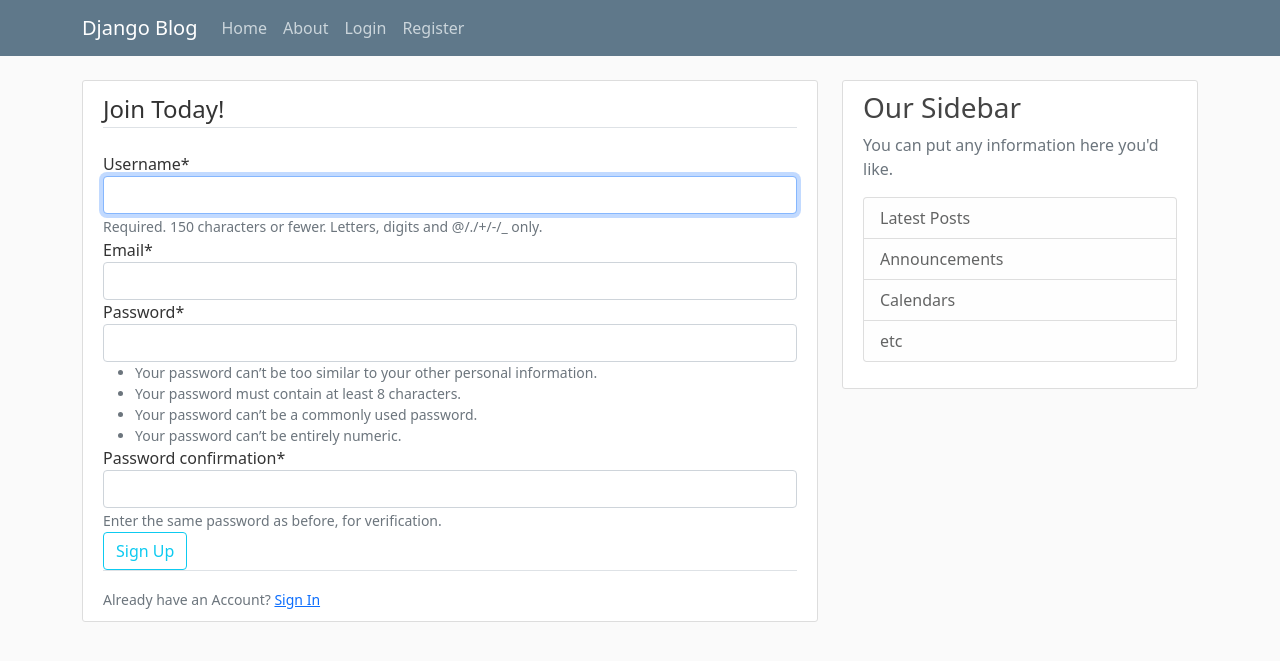
After one commit to v-rishi/corey_django_project, a Django app: page /users/register in a window 1280 px wide. The commit adds this page. Shown: the top 661 px of the page. Run offline with Django 4.2, Linux system fonts and the light colour scheme; some libraries are stand-ins or nearby versions.

Commit message:
After video 6 - created userforms

```diff
--- a/blog/templates/blog/base.html
+++ b/blog/templates/blog/base.html
@@ -28,7 +28,7 @@
             <!-- Navbar Right Side -->
             <div class="navbar-nav">
               <a class="nav-item nav-link" href="#">Login</a>
-              <a class="nav-item nav-link" href="#">Register</a>
+              <a class="nav-item nav-link" href="{% url 'register' %}">Register</a>
             </div>
           </div>
         </div>
@@ -38,6 +38,13 @@
     <main role="main" class="container">
       <div class="row">
         <div class="col-md-8">
+            {% if messages %}
+                {% for message in messages %}
+                    <div class="alert alert-{{message.tags}}">
+                        {{ message }}
+                    </div>
+                {% endfor %}
+            {% endif %}
           {% block content %}{% endblock %}
         </div>
         <div class="col-md-4">
--- a/corey_django_project/settings.py
+++ b/corey_django_project/settings.py
@@ -39,6 +39,7 @@ INSTALLED_APPS = [
     'django.contrib.staticfiles',
     'blog.apps.BlogConfig',
     'users.apps.UsersConfig',
+    'crispy_forms',
 ]
 
 MIDDLEWARE = [
@@ -123,3 +124,5 @@ STATIC_URL = 'static/'
 # https://docs.djangoproject.com/en/4.0/ref/settings/#default-auto-field
 
 DEFAULT_AUTO_FIELD = 'django.db.models.BigAutoField'
+
+CRISPY_TEMPLATE_PACK = 'bootstrap4'
--- a/corey_django_project/urls.py
+++ b/corey_django_project/urls.py
@@ -15,8 +15,10 @@ Including another URLconf
 """
 from django.contrib import admin
 from django.urls import path,include
+# from users import views as user_views
 
 urlpatterns = [
     path('admin/', admin.site.urls),
-    path('blog/',include('blog.urls')),
+    path('blog/', include('blog.urls')),
+    path('users/', include('users.urls')),
 ]
--- /dev/null
+++ b/users/forms.py
@@ -0,0 +1,16 @@
+from django import forms
+from django.contrib.auth.models import User
+from django.contrib.auth.forms import UserCreationForm
+
+
+class UserRegisterForm(UserCreationForm):
+    email = forms.EmailField()  # Default is required=True
+
+    """
+    THis class Meta provides us with a nested namespace and keeps all
+    the configuration in one place
+    """
+
+    class Meta:
+        model = User
+        fields = ['username', 'email', 'password1', 'password2']
--- /dev/null
+++ b/users/templates/users/register.html
@@ -0,0 +1,21 @@
+{% extends 'blog/base.html' %}
+{% load crispy_forms_tags %}
+{% block content %}
+    <div class = "content-section">
+        <form method="POST">
+            {% csrf_token %}
+            <fieldset class="form-group">
+                <legend class="border-bottom mb-4">Join Today!</legend>
+                {{ form|crispy }}
+            </fieldset>
+            <div class="form-group">
+                <button class="btn btn-outline-info" type="submit">Sign Up</button>
+            </div>
+        </form>
+        <div class="border-top pt-3">
+            <small class="text-muted">
+                Already have an Account? <a class="ml-2" href="">Sign In</a>
+            </small>
+        </div>
+    </div>
+{% endblock %}
--- /dev/null
+++ b/users/urls.py
@@ -0,0 +1,6 @@
+from django.urls import path
+from . import views
+
+urlpatterns = [
+    path('register', views.register, name ='register')
+]
--- a/users/views.py
+++ b/users/views.py
@@ -1,3 +1,17 @@
-from django.shortcuts import render
+from django.shortcuts import render, redirect
+from django.contrib import messages
+from .forms import UserRegisterForm
 
-# Create your views here.
+
+def register(request):
+    if request.method == 'POST':
+        form = UserRegisterForm(request.POST)
+        if form.is_valid():
+            form.save()
+            # lets grab the username for the time being
+            username = form.cleaned_data.get('username')
+            messages.success(request, f'Account created for {username} successfully!')
+            return redirect(to='blog-home')
+    else:
+        form = UserRegisterForm()
+    return render(request, 'users/register.html', {'form': form})
```
Also changed, not shown: db.sqlite3.
